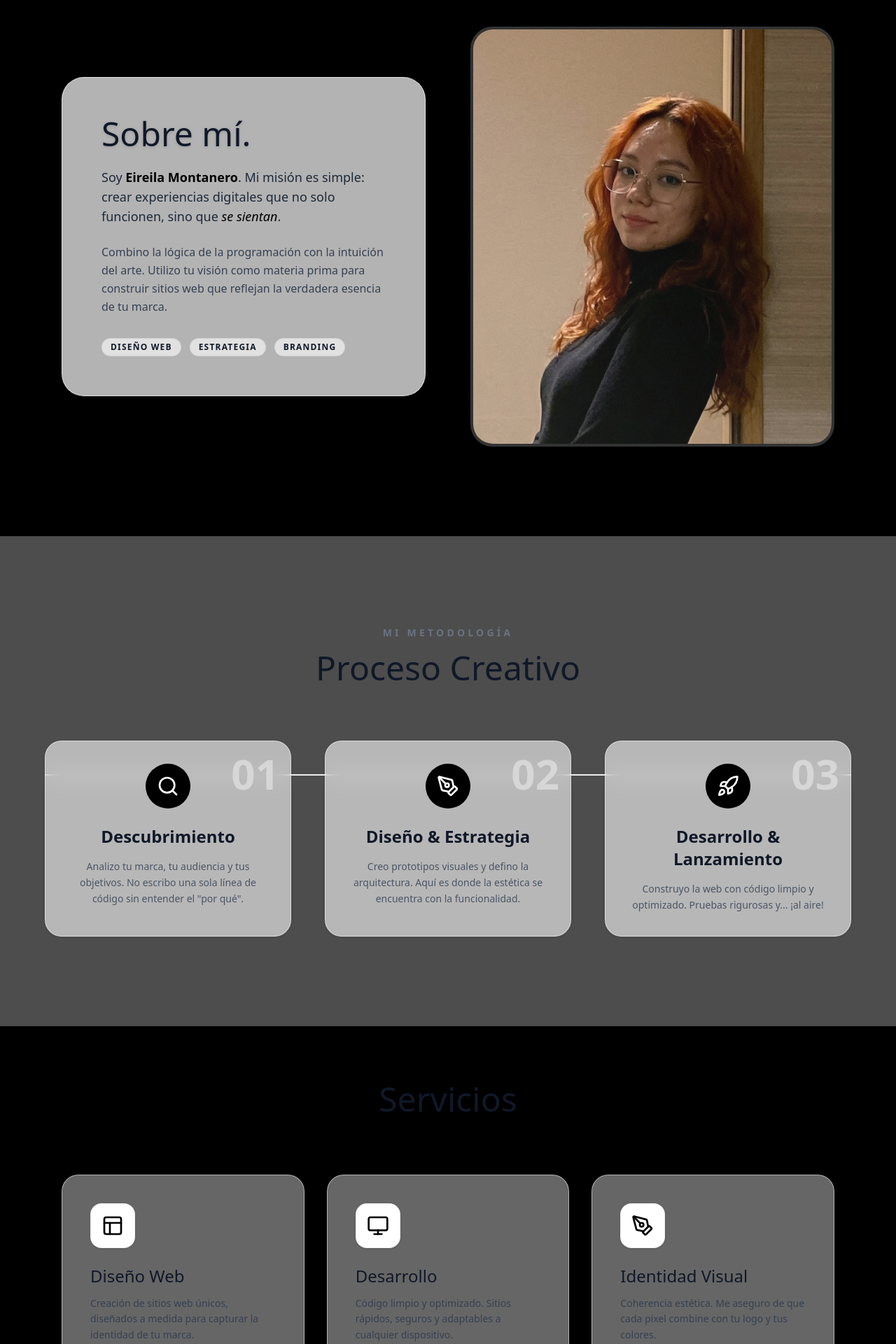
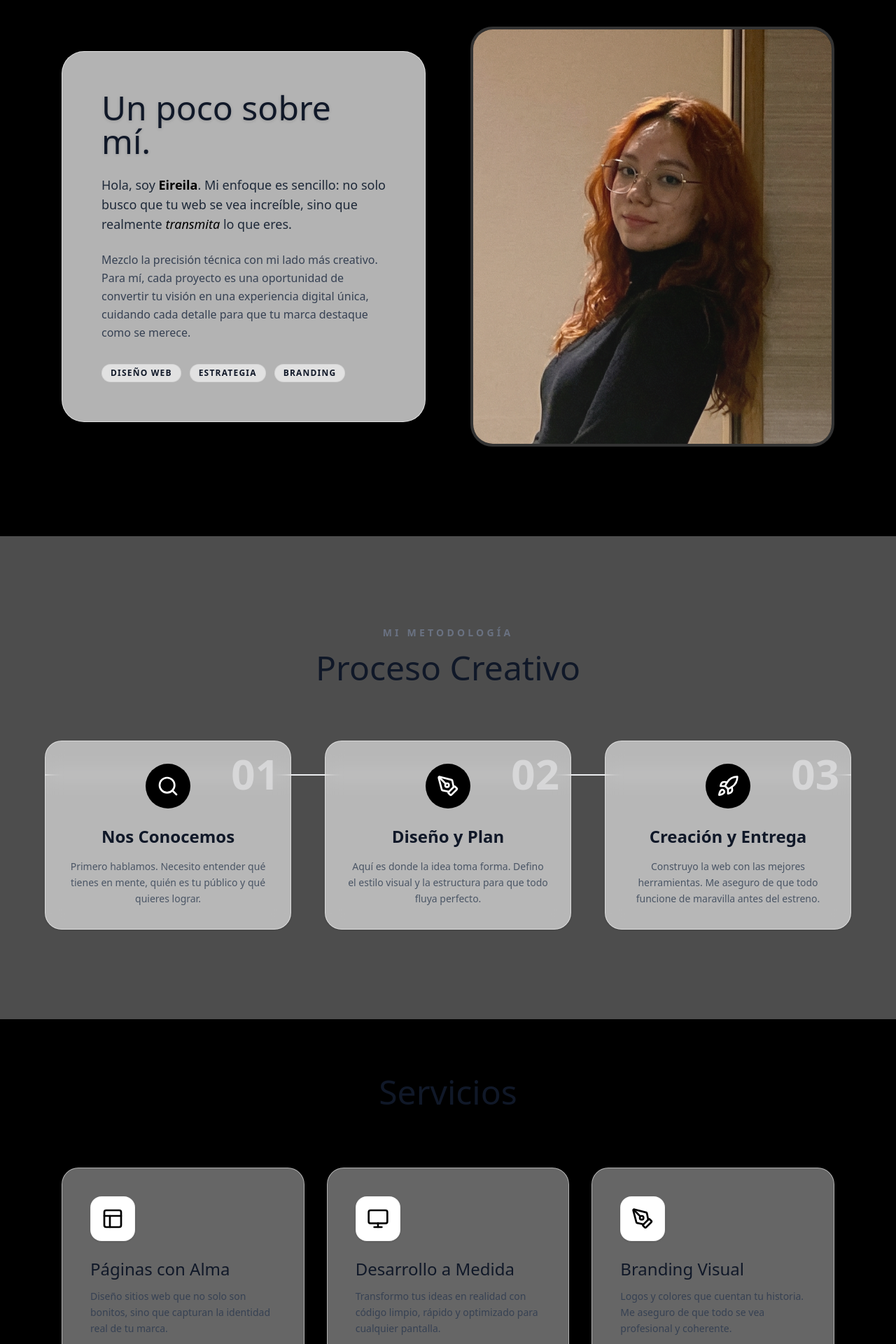
Before and after one commit to EireilaMontanero/EMcreative, a Next.js app: page / in a window 1280 px wide. Shown: the part 1020-2940 px from the top of the page at 70% size. Built offline with nearby package versions, Linux system fonts and the light colour scheme; a web font is replaced by a local one.

Commit message:
Final transformation: personal voice, corporate footer, no-form contact

```diff
--- a/components/sections/About.tsx
+++ b/components/sections/About.tsx
@@ -17,14 +17,14 @@ export default function About() {
                         className="bg-white/70 backdrop-blur-xl border border-white/60 p-10 md:p-14 rounded-[2rem] shadow-xl"
                     >
                         <h2 className="text-4xl md:text-5xl font-serif text-gray-900 mb-6 drop-shadow-sm">
-                            Sobre mí.
+                            Un poco sobre mí.
                         </h2>
                         <div className="text-gray-800 font-medium leading-relaxed space-y-6">
                             <p className="text-lg">
-                                Soy <span className="text-black font-bold">Eireila Montanero</span>. Mi misión es simple: crear experiencias digitales que no solo funcionen, sino que <span className="italic font-serif text-black">se sientan</span>.
+                                Hola, soy <span className="text-black font-bold">Eireila</span>. Mi enfoque es sencillo: no solo busco que tu web se vea increíble, sino que realmente <span className="italic font-serif text-black">transmita</span> lo que eres.
                             </p>
                             <p className="font-light text-gray-700">
-                                Combino la lógica de la programación con la intuición del arte. Utilizo tu visión como materia prima para construir sitios web que reflejan la verdadera esencia de tu marca.
+                                Mezclo la precisión técnica con mi lado más creativo. Para mí, cada proyecto es una oportunidad de convertir tu visión en una experiencia digital única, cuidando cada detalle para que tu marca destaque como se merece.
                             </p>
                         </div>
 
--- a/components/sections/Process.tsx
+++ b/components/sections/Process.tsx
@@ -5,20 +5,20 @@ import { Search, PenTool, Rocket } from 'lucide-react'
 const steps = [
     {
         id: '01',
-        title: 'Descubrimiento',
-        desc: 'Analizo tu marca, tu audiencia y tus objetivos. No escribo una sola línea de código sin entender el "por qué".',
+        title: 'Nos Conocemos',
+        desc: 'Primero hablamos. Necesito entender qué tienes en mente, quién es tu público y qué quieres lograr.',
         icon: <Search className="w-8 h-8" />
     },
     {
         id: '02',
-        title: 'Diseño & Estrategia',
-        desc: 'Creo prototipos visuales y defino la arquitectura. Aquí es donde la estética se encuentra con la funcionalidad.',
+        title: 'Diseño y Plan',
+        desc: 'Aquí es donde la idea toma forma. Defino el estilo visual y la estructura para que todo fluya perfecto.',
         icon: <PenTool className="w-8 h-8" />
     },
     {
         id: '03',
-        title: 'Desarrollo & Lanzamiento',
-        desc: 'Construyo la web con código limpio y optimizado. Pruebas rigurosas y... ¡al aire!',
+        title: 'Creación y Entrega',
+        desc: 'Construyo la web con las mejores herramientas. Me aseguro de que todo funcione de maravilla antes del estreno.',
         icon: <Rocket className="w-8 h-8" />
     }
 ]
--- a/components/sections/Services.tsx
+++ b/components/sections/Services.tsx
@@ -4,18 +4,18 @@ import { Monitor, PenTool, Layout } from 'lucide-react'
 
 const services = [
     {
-        title: "Diseño Web",
-        description: "Creación de sitios web únicos, diseñados a medida para capturar la identidad de tu marca.",
+        title: "Páginas con Alma",
+        description: "Diseño sitios web que no solo son bonitos, sino que capturan la identidad real de tu marca.",
         icon: <Layout className="w-8 h-8 text-black" />,
     },
     {
-        title: "Desarrollo",
-        description: "Código limpio y optimizado. Sitios rápidos, seguros y adaptables a cualquier dispositivo.",
+        title: "Desarrollo a Medida",
+        description: "Transformo tus ideas en realidad con código limpio, rápido y optimizado para cualquier pantalla.",
         icon: <Monitor className="w-8 h-8 text-black" />,
     },
     {
-        title: "Identidad Visual",
-        description: "Coherencia estética. Me aseguro de que cada píxel combine con tu logo y tus colores.",
+        title: "Branding Visual",
+        description: "Logos y colores que cuentan tu historia. Me aseguro de que todo se vea profesional y coherente.",
         icon: <PenTool className="w-8 h-8 text-black" />,
     }
 ]
--- /dev/null
+++ b/components/sections/Testimonials.tsx
@@ -0,0 +1,52 @@
+'use client'
+import { motion } from 'framer-motion'
+import { Quote } from 'lucide-react'
+
+const testimonials = [
+    {
+        name: "María G.",
+        role: "Emprendedora",
+        text: "Trabajar con Eireila fue lo mejor que le pasó a mi negocio. Entendió perfectamente lo que quería y lo superó."
+    },
+    {
+        name: "Carlos R.",
+        role: "Marketing Director",
+        text: "No es solo una web, es una herramienta de ventas. El diseño es impecable y la velocidad increíble."
+    },
+    {
+        name: "Sofia L.",
+        role: "Creativa Indie",
+        text: "Mi portafolio ahora tiene personalidad propia. Eireila tiene un ojo clínico para la estética."
+    }
+]
+
+export default function Testimonials() {
+    return (
+        <section className="py-32 px-6">
+            <div className="container mx-auto max-w-6xl">
+
+                <h2 className="text-3xl md:text-5xl font-serif text-gray-900 text-center mb-16">Lo que dicen <span className="italic">de mí</span></h2>
+
+                <div className="grid md:grid-cols-3 gap-8">
+                    {testimonials.map((t, i) => (
+                        <motion.div
+                            key={i}
+                            initial={{ opacity: 0, scale: 0.9 }}
+                            whileInView={{ opacity: 1, scale: 1 }}
+                            transition={{ delay: i * 0.1 }}
+                            className="bg-white/40 backdrop-blur-xl border border-white/60 p-8 rounded-3xl shadow-sm hover:shadow-xl transition-all relative overflow-hidden group"
+                        >
+                            <Quote className="absolute -top-4 -right-4 w-24 h-24 text-black/5 group-hover:text-black/10 transition-colors" />
+                            <p className="text-gray-700 leading-relaxed italic mb-6 relative z-10">"{t.text}"</p>
+                            <div className="relative z-10">
+                                <p className="font-bold text-gray-900">{t.name}</p>
+                                <p className="text-xs font-bold tracking-widest uppercase text-gray-500">{t.role}</p>
+                            </div>
+                        </motion.div>
+                    ))}
+                </div>
+
+            </div>
+        </section>
+    )
+}
--- /dev/null
+++ b/components/ui/Footer.tsx
@@ -0,0 +1,81 @@
+'use client'
+import Link from 'next/link'
+import { Instagram, Linkedin, ExternalLink, Mail } from 'lucide-react'
+
+export default function Footer() {
+    return (
+        <footer className="bg-white/10 backdrop-blur-xl border-t border-black/5 pt-20 pb-10 px-6">
+            <div className="container mx-auto max-w-6xl">
+                <div className="grid grid-cols-2 md:grid-cols-4 gap-12 mb-16">
+
+                    {/* Brand Info */}
+                    <div className="col-span-2 md:col-span-1">
+                        <h3 className="text-xl font-serif font-bold text-gray-900 mb-6 tracking-tighter">EIREILA</h3>
+                        <p className="text-sm text-gray-600 leading-relaxed max-w-xs">
+                            Creando experiencias digitales únicas desde Venezuela para el mundo. Enfocada en diseño premium y funcionalidad extrema.
+                        </p>
+                    </div>
+
+                    {/* Navigation */}
+                    <div>
+                        <h4 className="text-xs font-bold uppercase tracking-widest text-gray-400 mb-6">Navegación</h4>
+                        <ul className="space-y-4">
+                            {['Inicio', 'Sobre Mí', 'Proceso', 'Servicios'].map((item) => (
+                                <li key={item}>
+                                    <Link href={`#${item.toLowerCase().replace(' ', '-')}`} className="text-sm text-gray-800 hover:text-black transition-colors">
+                                        {item}
+                                    </Link>
+                                </li>
+                            ))}
+                        </ul>
+                    </div>
+
+                    {/* Services */}
+                    <div>
+                        <h4 className="text-xs font-bold uppercase tracking-widest text-gray-400 mb-6">Servicios</h4>
+                        <ul className="space-y-4">
+                            <li><span className="text-sm text-gray-800">Desarrollo Web</span></li>
+                            <li><span className="text-sm text-gray-800">Diseño UI/UX</span></li>
+                            <li><span className="text-sm text-gray-800">Branding</span></li>
+                            <li><span className="text-sm text-gray-800">Consultoría</span></li>
+                        </ul>
+                    </div>
+
+                    {/* Contact & Socials */}
+                    <div>
+                        <h4 className="text-xs font-bold uppercase tracking-widest text-gray-400 mb-6">Social</h4>
+                        <div className="flex gap-4">
+                            <a href="https://www.instagram.com/eireilys/" target="_blank" className="p-2 bg-black/5 rounded-full hover:bg-black hover:text-white transition-all">
+                                <Instagram size={18} />
+                            </a>
+                            <a href="https://www.linkedin.com/in/eireila-montanero/" target="_blank" className="p-2 bg-black/5 rounded-full hover:bg-black hover:text-white transition-all">
+                                <Linkedin size={18} />
+                            </a>
+                            <a href="mailto:contato@eireila.com" className="p-2 bg-black/5 rounded-full hover:bg-black hover:text-white transition-all">
+                                <Mail size={18} />
+                            </a>
+                        </div>
+                    </div>
+                </div>
+
+                {/* Bottom Bar: Corporate Style */}
+                <div className="border-t border-black/5 pt-8 flex flex-col md:flex-row justify-between items-center gap-6">
+                    <div className="text-[10px] text-gray-400 uppercase tracking-[0.2em] font-medium text-center md:text-left">
+                        &copy; 2026 Eireila Montanero. Todos los derechos reservados.
+                    </div>
+
+                    {/* Tech Stack Pills - Highly Professional */}
+                    <div className="flex gap-3 items-center opacity-30 group-hover:opacity-100 transition-opacity">
+                        <span className="text-[10px] font-bold tracking-widest text-gray-900 border border-black/20 px-2 py-1 rounded">NEXT.JS 15</span>
+                        <span className="text-[10px] font-bold tracking-widest text-gray-900 border border-black/20 px-2 py-1 rounded">TAILWIND V4</span>
+                        <span className="text-[10px] font-bold tracking-widest text-gray-900 border border-black/20 px-2 py-1 rounded">FRAMER</span>
+                    </div>
+
+                    <div className="text-[10px] text-gray-400 uppercase tracking-[0.1em]">
+                        Hecho con pasión desde el Caribe 🌴
+                    </div>
+                </div>
+            </div>
+        </footer>
+    )
+}
```
